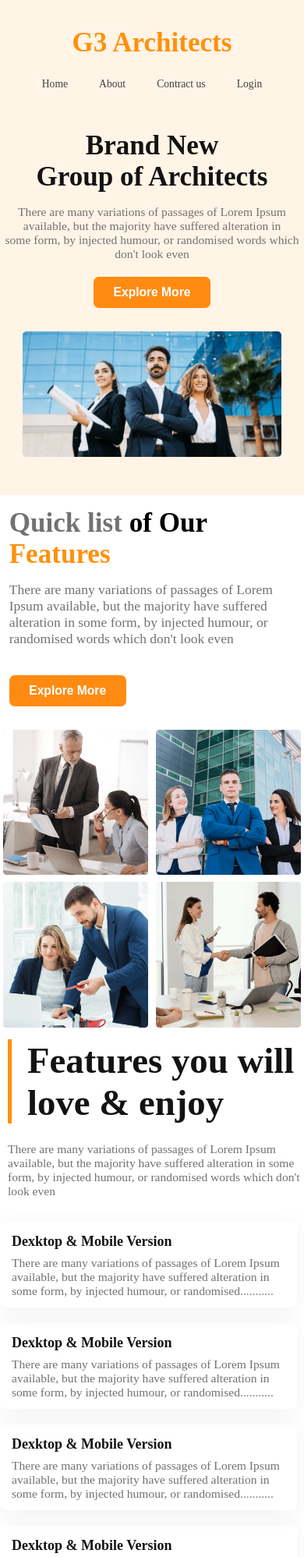
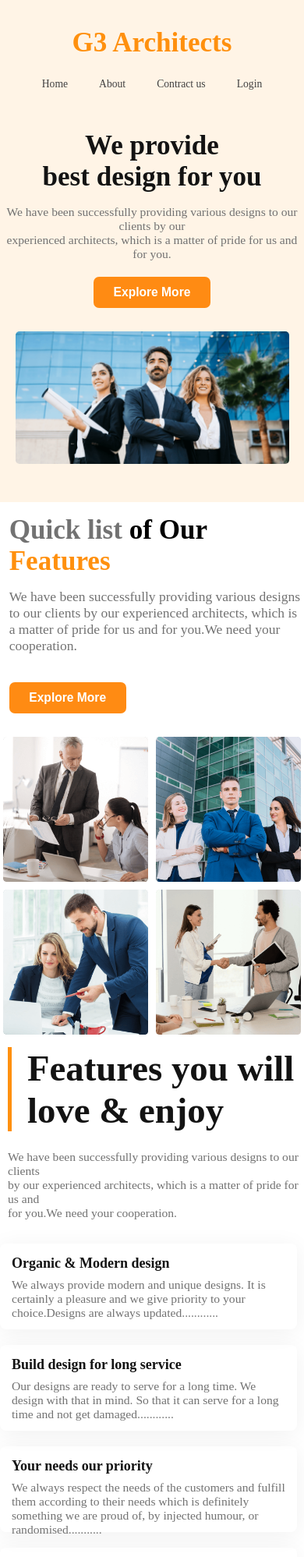
Before and after one commit to NahidAhmed47/assignment02, a plain HTML site: page index.html in a window 390 px wide. Shown: the top 1997 px of the page at 78% size. Drawn offline with Linux system fonts and the light colour scheme.

Commit message:
content added

```diff
--- a/index.html
+++ b/index.html
@@ -26,9 +26,9 @@
         </nav>
         <div class="header-banner">
             <div class="header-info">
-                <h1 class="header-title">Brand New <br> Group of Architects
+                <h1 class="header-title">We provide <br> best design for you
                     </h1>
-                <p class="header-description">There are many variations of passages of Lorem Ipsum available, but the majority have suffered alteration in <br> some form, by injected humour, or randomised words which don't look even</p>
+                <p class="header-description">We have been successfully providing various designs to our clients by our  <br>experienced  architects, which is a matter of pride for us and for you.</p>
                 <button type="submit" class="btn-primary">Explore More</button>
             </div>
             <img src="images/banner.png" alt="" class="banner">
@@ -46,7 +46,7 @@
             </div>
             <div class="quick-list-info">
                 <h2 class="quick-list-title"><span>Quick list</span> of Our <span>Features</span></h2>
-                <p class="quick-list-description">There are many variations of passages of Lorem Ipsum available, but the majority have suffered alteration in some form, by injected humour, or randomised words which don't look even</p>
+                <p class="quick-list-description">We have been successfully providing various designs to our clients by our experienced  architects, which is a matter of pride for us and for you.We need your cooperation.</p>
                 <button type="submit" class="btn-primary">Explore More</button>
             </div>
         </section>
@@ -57,22 +57,22 @@
                     <div class="title-box">
                         <h2 class="info-title">Features you will <br> love & enjoy</h2>
                     </div>
-                    <p class="info-description">There are many variations of passages of Lorem Ipsum available, but the majority have suffered alteration in some form, by injected humour, or randomised words which don't look even</p>
+                    <p class="info-description">We have been successfully providing various designs to our clients <br> by our experienced  architects, which is a matter of pride for us and <br> for you.We need your cooperation.</p>
                     <div class="info-sub-container">
-                        <h3 class="info-sub-title">Dexktop & Mobile Version</h3>
-                        <p class="info-sub-description">There are many variations of passages of Lorem Ipsum available, but the majority have suffered alteration in some form, by injected humour, or randomised...........</p>
+                        <h3 class="info-sub-title">Organic & Modern design</h3>
+                        <p class="info-sub-description">We always provide modern and unique designs. It is certainly a pleasure and we give priority to your choice.Designs are always updated............</p>
                     </div>
                     <div class="info-sub-container">
-                        <h3 class="info-sub-title">Dexktop & Mobile Version</h3>
-                        <p class="info-sub-description">There are many variations of passages of Lorem Ipsum available, but the majority have suffered alteration in some form, by injected humour, or randomised...........</p>
+                        <h3 class="info-sub-title">Build design for long service</h3>
+                        <p class="info-sub-description">Our designs are ready to serve for a long time. We design with that in mind. So that it can serve for a long time and not get damaged............</p>
                     </div>
                     <div class="info-sub-container">
-                        <h3 class="info-sub-title">Dexktop & Mobile Version</h3>
-                        <p class="info-sub-description">There are many variations of passages of Lorem Ipsum available, but the majority have suffered alteration in some form, by injected humour, or randomised...........</p>
+                        <h3 class="info-sub-title">Your needs our priority</h3>
+                        <p class="info-sub-description">We always respect the needs of the customers and fulfill them according to their needs which is definitely something we are proud of, by injected humour, or randomised...........</p>
                     </div>
                     <div class="info-sub-container">
-                        <h3 class="info-sub-title">Dexktop & Mobile Version</h3>
-                        <p class="info-sub-description">There are many variations of passages of Lorem Ipsum available, but the majority have suffered alteration in some form, by injected humour, or randomised...........</p>
+                        <h3 class="info-sub-title">Custom design</h3>
+                        <p class="info-sub-description">We always respect the needs of the customers and fulfill them according to their needs which is definitely something we are proud of, by injected humour...........</p>
                     </div>
                 </div>
                 <div class="features-img-container">
@@ -89,8 +89,8 @@
         <!-- Experience section -->
         <section class="experience-section">
             <div class="title-container">
-                <h3 class="experience-title">Some Facts</h3>
-                <p class="experience-description">There are many variations of passages of Lorem Ipsum available, but <br> the majority have suffered alteration.</p>
+                <h3 class="experience-title">Experience & Achievement</h3>
+                <p class="experience-description">We have many years of working experience and many achievements <br> under our belt. Which is shown below.</p>
             </div>
             <div class="icon-box-container">
                 <div class="icon-box">
@@ -121,19 +121,19 @@
             <div class="projects-img">
                 <div class="img-box">
                     <img src="images/design/design1.jpeg" alt="design">
-                    <figcaption>Project: Duplex home <br> Place: Uttara, Dhaka-1210</figcaption>
+                    <figcaption>Project: Duplex Cafe <br> Place: Uttara, Dhaka-1210</figcaption>
                 </div>
                 <div class="img-box">
                     <img src="images/design/design3.jpeg" alt="design">
-                    <figcaption>Project: Duplex home <br> Place: Uttara, Dhaka-1210</figcaption>
+                    <figcaption>Project: Duplex home <br> Place: Dakkin surma, Sylhet-3100</figcaption>
                 </div>
                 <div class="img-box">
                     <img src="images/design/design4.jpeg" alt="design">
-                    <figcaption>Project: Duplex home <br> Place: Uttara, Dhaka-1210</figcaption>
+                    <figcaption>Project: Duplex home <br> Place: Debiddar, Comilla-2112</figcaption>
                 </div>
                 <div class="img-box">
                     <img src="images/design/design5.jpeg" alt="design">
-                    <figcaption>Project: Duplex home <br> Place: Uttara, Dhaka-1210</figcaption>
+                    <figcaption>Project: Trianga House <br> Place: Uttara, Dhaka-1210</figcaption>
                 </div>
             </div>
             <P class="projects-see-more">See More <i class="fa-solid fa-arrow-right"></i></P>
@@ -142,7 +142,7 @@
         <section class="our-sponsor">
             <div class="sponsor-info">
                 <h2 class="sponsor-title">Our Sponspors</h2>
-                <p class="sponsor-description">There are many variations of passages of Lorem Ipsum available, but <br> the majority have suffered alteration.</p>
+                <p class="sponsor-description">We are sponsored by many big companies. If you <br> want you can do it too, just contact us.</p>
             </div>
             <div class="sponsor-logo">
                 <img src="images/sponsors/spotify.png" alt="spotify">
--- a/styles/style.css
+++ b/styles/style.css
@@ -33,6 +33,10 @@ body{
     border: 0;
     border-radius: 7px;
     margin: 32px 0 50px 0;
+}
+.btn-primary:hover{
+    transform: scale(1.05);
+    transition-duration: 0.6s;
 }
 /*---------------
   Nav-bar styles
@@ -397,7 +401,7 @@ Our sponsor section styles
         font-size: 4vw;
     }
     .header-banner .banner{
-        width: 85%;
+        width: 90%;
     }
     .btn-primary{
         width: 150px;
@@ -496,6 +500,9 @@ Our sponsor section styles
         flex-direction: column;
         align-items: center;
         gap: 30px ;
+    }
+    .experience-title{
+        font-size: 30px;
     }
     .sponsor-title{
         font-size: 9vw;
```
